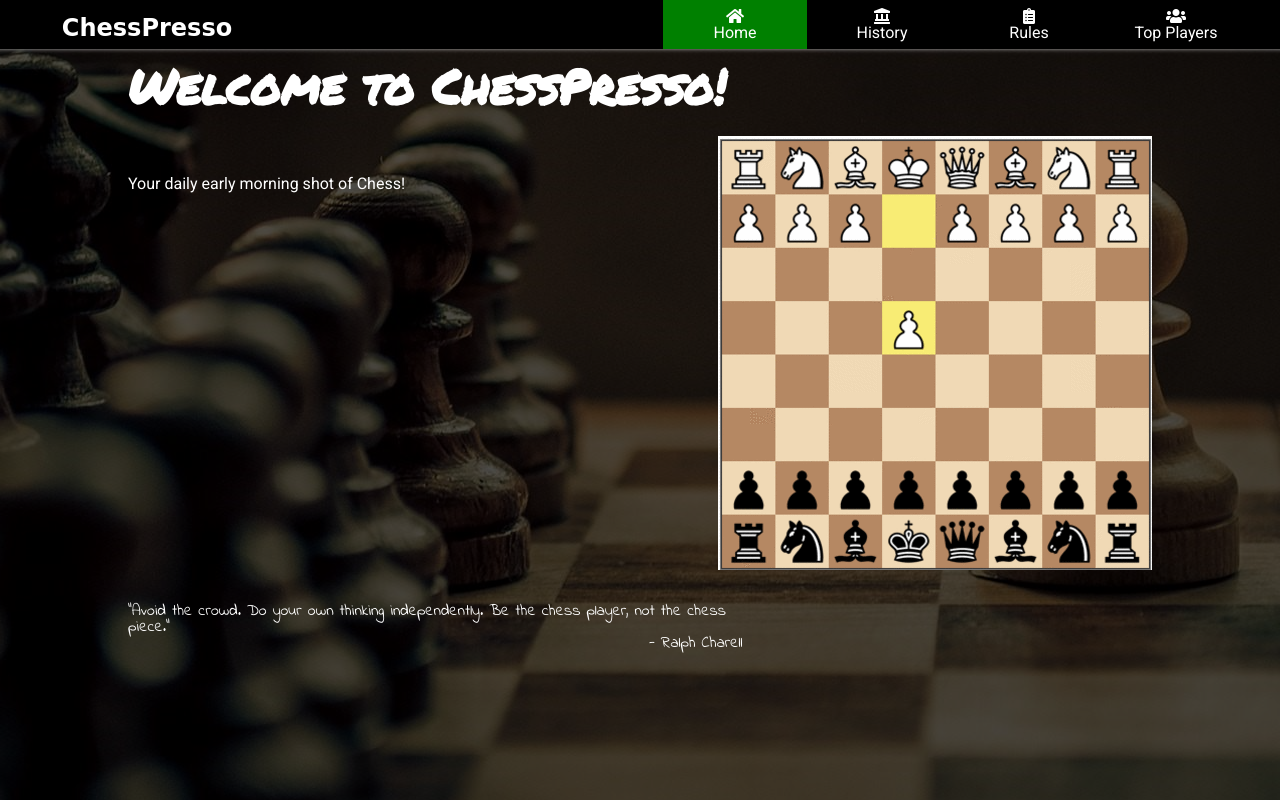
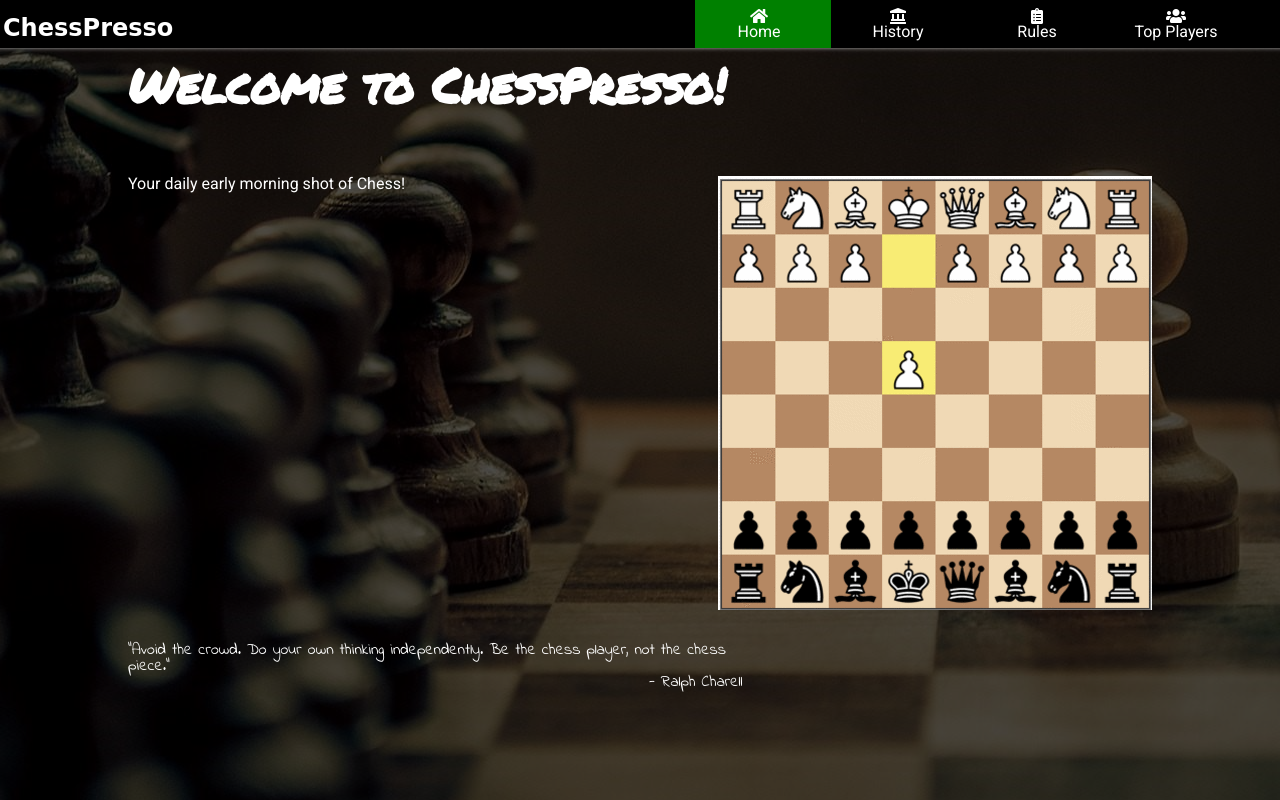
Before and after one commit to scarescrow/SI539Hw3, a plain HTML site: page index.html in a window 1280 px wide. Drawn offline with Linux system fonts and the light colour scheme; a web font is replaced by a local one.

Commit message:
Finish up responsive tasks

```diff
--- a/css/style.css
+++ b/css/style.css
@@ -15,7 +15,7 @@ body {
 	position: absolute;
 	top: 0;
 	left: 0;
-	width: 100%;
+	width: 100vw;
 }
 
 p {
@@ -34,6 +34,10 @@ h1 {
 	margin: auto;
 }
 
+footer {
+	margin-top: 2vh;
+}
+
 /* Flexbox Navbar, common to all pages */
 
 .navbar {
@@ -46,9 +50,10 @@ h1 {
 
 .navbar-link {
 	padding: 8px;
-	text-align: center;
+	/* text-align: center; */
+	padding-left: 5vw;
 	margin-left: 3px;
-	width: 8em;
+	width: 100%;
 }
 
 .navbar-link:hover {
@@ -59,7 +64,7 @@ h1 {
 	display: flex;
 	flex-direction: column;
 	justify-content: center;
-	align-items: center;
+	align-items: flex-start;
 	display: none;
 }
 
@@ -72,7 +77,6 @@ h1 {
 	font-family: 'Charmonman', cursive;
 	font-weight: bold;
 	font-size: 1.5em;
-	padding-left: 2em;
 	padding-top: 2vh;
 }
 
@@ -116,17 +120,7 @@ h1 {
 
 .overlay-home {
 	height: 100vh;
-}
-
-.home-wrapper {
-	display: grid;
-	grid-template-rows: repeat(3, auto);
-	grid-template-columns: repeat(2, auto);
-	grid-gap: 2%;
-}
-
-.home-heading {
-	grid-column: 1 / span 2;
+	position: fixed;
 }
 
 .home-heading-text {
@@ -160,6 +154,10 @@ h1 {
 	font-size: 3em;
 }
 
+.ancient-chess-image {
+	width: 70%;
+}
+
 /* Specific styles for the Rules page */
 
 .rules-heading-text {
@@ -170,10 +168,7 @@ h1 {
 /* Specific styles for the Best Players Page */
 
 .players_wrapper {
-	display: grid;
-	grid-template-columns: repeat(3, 30%);
-	grid-gap: 5%;
-	justify-content: center;
+	display: block;
 }
 
 .player_div {
@@ -182,14 +177,6 @@ h1 {
 	padding-bottom: 10px;
 	display: block;
 	width: 100%;
-}
-
-.player_div:hover {
-	background: green;
-}
-
-.player_div:last-child {
-	grid-column: 1 / span 3;
 }
 
 .players-heading-text {
@@ -201,6 +188,33 @@ h1 {
 	display: flex;
 }
 
+@media only screen and (orientation: landscape) {
+
+	/* Home page */
+
+	.home-opening-gif {
+		display: block;
+		margin-top: 5vh;
+		text-align: left;
+	}
+
+	.overlay-home {
+		height: auto;
+		width: 100vw;
+		position: static;
+	}
+
+	/* Players page */
+
+	.players_wrapper {
+		display: grid;
+		grid-template-columns: 45% 45%;
+		grid-gap: 5%;
+		justify-content: center;
+	}
+
+}
+
 @media only screen and (min-width: 768px) {
 
 	/* Make navbar expand on desktop */
@@ -210,8 +224,18 @@ h1 {
 		flex-direction: row;
 	}
 
-	.navbar {
-		display: flex;
+	.navbar-link {
+		width: 8em;
+		padding-left: 0;
+	}
+
+	.navbar-link i {
+		display: block;
+	}
+
+	.navbar-items {
+		align-content: flex-start;
+		text-align: center;
 	}
 
 	.navbar-items-right {
@@ -222,7 +246,45 @@ h1 {
 		display: none;
 	}
 
+	.home-wrapper {
+		display: grid;
+		grid-template-rows: repeat(3, auto);
+		grid-template-columns: repeat(2, auto);
+		grid-gap: 2%;
+	}
+
+	/* Home page  */
+
+	.home-heading {
+		grid-column: 1 / span 2;
+	}
+
 	.home-opening-gif {
 		display: initial;
+		text-align: right;
 	}
+
+	.overlay-home {
+		height: 100vh;
+	}
+
+	/* History page  */
+
+	.ancient-chess-image {
+		width: 50%;
+	}
+
+	/* Players page  */
+
+	.players_wrapper {
+		display: grid;
+		grid-template-columns: repeat(3, 30%);
+		grid-gap: 5%;
+		justify-content: center;
+	}
+
+	.player_div:last-child {
+		grid-column: 1 / span 3;
+	}
+
 }
--- a/index.html
+++ b/index.html
@@ -21,20 +21,28 @@
                 </div>
                 <div class="navbar-items navbar-items-right">
                     <div class="navbar-link navbar-active">
-                        <div><i class="fas fa-home" aria-label="Home"></i></div>
-                        <div class="nav-item-text">Home</div>
+                        <div class="nav-item-text">
+                            <i class="fas fa-home" aria-label="Home"></i>
+                            Home
+                        </div>
                     </div>
                     <a href="history.html"><div class="navbar-link">
-                        <div><i class="fas fa-landmark" aria-label="History"></i></div>
-                        <div class="nav-item-text">History</div>
+                        <div class="nav-item-text">
+                            <i class="fas fa-landmark" aria-label="History"></i>
+                            History
+                        </div>
                     </div></a>
                     <a href="rules.html"><div class="navbar-link">
-                        <div><i class="fas fa-clipboard-list" aria-label="Rules"></i></div>
-                        <div class="nav-item-text">Rules</div>
+                        <div class="nav-item-text">
+                            <i class="fas fa-clipboard-list" aria-label="Rules"></i>
+                            Rules
+                        </div>
                     </div></a>
                     <a href = "players.html"><div class="navbar-link">
-                        <div><i class="fas fa-users" aria-label="Best Players"></i></div>
-                        <div class="nav-item-text">Top Players</div>
+                        <div class="nav-item-text">
+                            <i class="fas fa-users" aria-label="Best Players"></i>
+                            Top Players
+                        </div>
                     </div></a>
                 </div>
             </nav>
```
Also changed, not shown: history.html (+17 -9 lines), players.html (+16 -8 lines), rules.html (+16 -8 lines).
